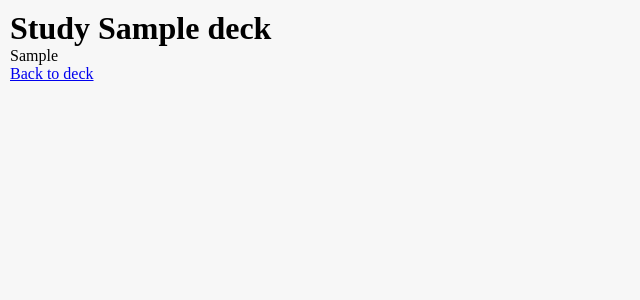
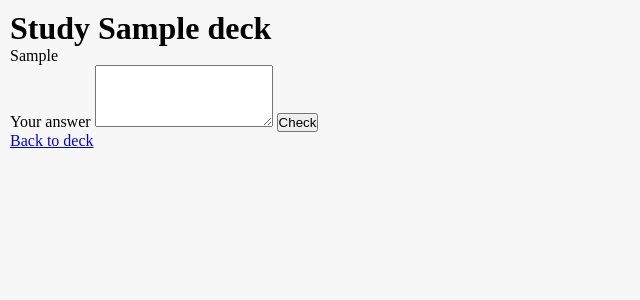
Before and after one commit to developerandrii/noe-website, a Django app: page /decks/1/study/ in a window 1280 px wide. Shown: the top 300 px of the page, without its empty margins (0-640 px from the left). Run offline with Django 5.2, Linux system fonts and the light colour scheme; a user stored in the database is signed in; tables that the repository leaves empty hold one stand-in row (values such as "Sample post").

Commit message:
Structure study page

```diff
--- a/flashcards/templates/flashcards/deck_study.html
+++ b/flashcards/templates/flashcards/deck_study.html
@@ -6,16 +6,36 @@
 {% endblock %}
 
 {% block main %}
-<h1>Study {{ deck.name }}</h1>
+<h1 class="deck-title">Study {{ deck.name }}</h1>
 
 {% if card %}
-    <article>
-        <p>{{ card.front }}</p>
+    <article class="card-tile" data-card-tile>
+        <p class="card-tile__content" data-card-tile-content>{{ card.front }}</p>
     </article>
+
+    <form class="card-guess" data-card-guess>
+        <label class="card-guess__label" for="card-guess-input">
+            Your answer
+        </label>
+
+        <textarea
+            class="card-guess__input"
+            id="card-guess-input"
+            rows="4"
+            data-card-guess-input
+        ></textarea>
+
+        <button
+            class="card-guess__check-button"
+            type="button"
+            data-card-guess-check
+        >
+            Check
+        </button>
+    </form>
 {% else %}
     <p>This deck has no cards yet.</p>
     <a href="{% url 'card-create' deck.pk %}">Add first card</a>
 {% endif %}
-
-<a href="{% url 'deck-detail' deck.pk %}">Back to deck</a>
+    <a class="deck-back-link" href="{% url 'deck-detail' deck.pk %}">Back to deck</a>
 {% endblock %}
```
